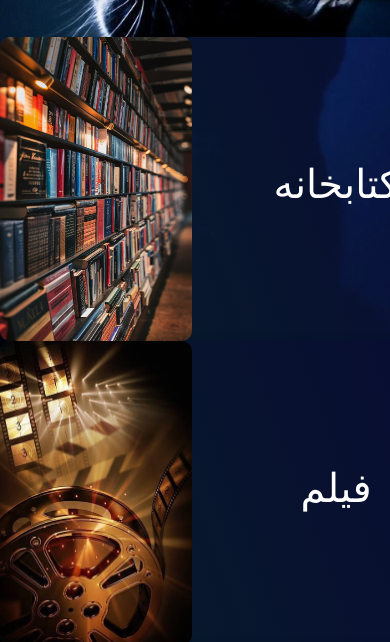
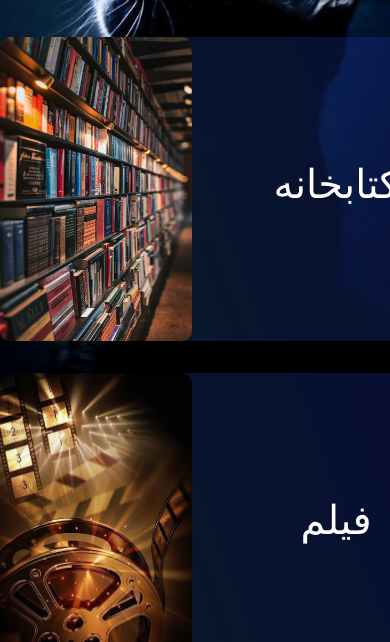
Before and after one commit to ELAP-sys/Black-Cat-Society, a plain HTML site: page index.html in a window 390 px wide. Shown: the part 193-835 px from the top of the page. Drawn offline with Linux system fonts and the light colour scheme; grey boxes are pictures that could not be loaded; a web font is replaced by a local one.

Commit message:
ind respo

```diff
--- a/Content/index.css
+++ b/Content/index.css
@@ -340,6 +340,7 @@ a:hover {
     .right-section {
         display: flex;
         flex-direction: column;
+        gap: 2rem;
     }
 
     .left-section {
--- a/index.html
+++ b/index.html
@@ -7,7 +7,7 @@
     <meta name="description" content="Black Cat Socity">
     <meta name="keywords" content="گربه، مشکی، موزیک، فیلم، آهنگ، کتاب">
     <meta name="author" content="Amir Parsa">
-    <meta name="viewport" content="width=device-width, initial-scale=1.0, user-scalable=no">
+    <meta name="viewport" content="width=device-width, initial-scale=1.0">
     <meta http-equiv="refresh" content="60">
     <meta http-equiv="X-UA-Comaptible" content="IE=edge">
     <link rel="stylesheet" href="./Content/reset.css">
```
